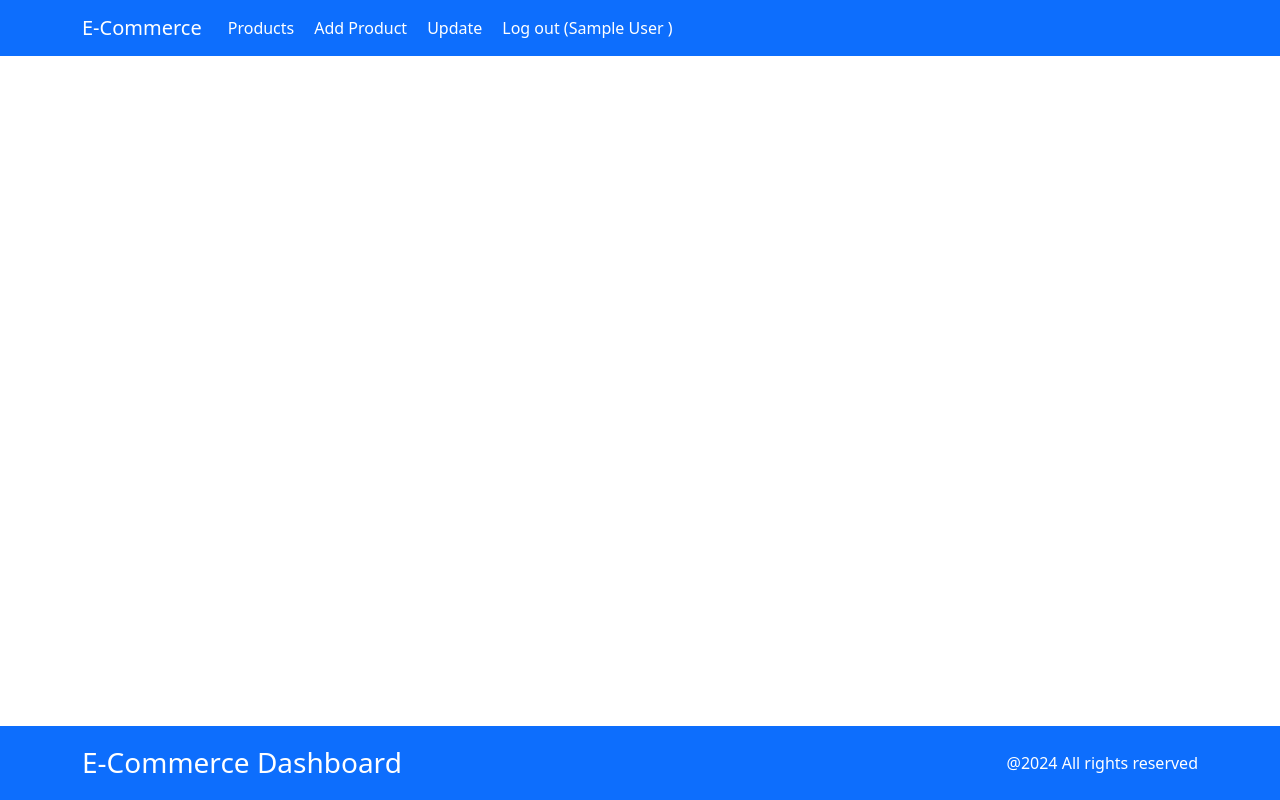
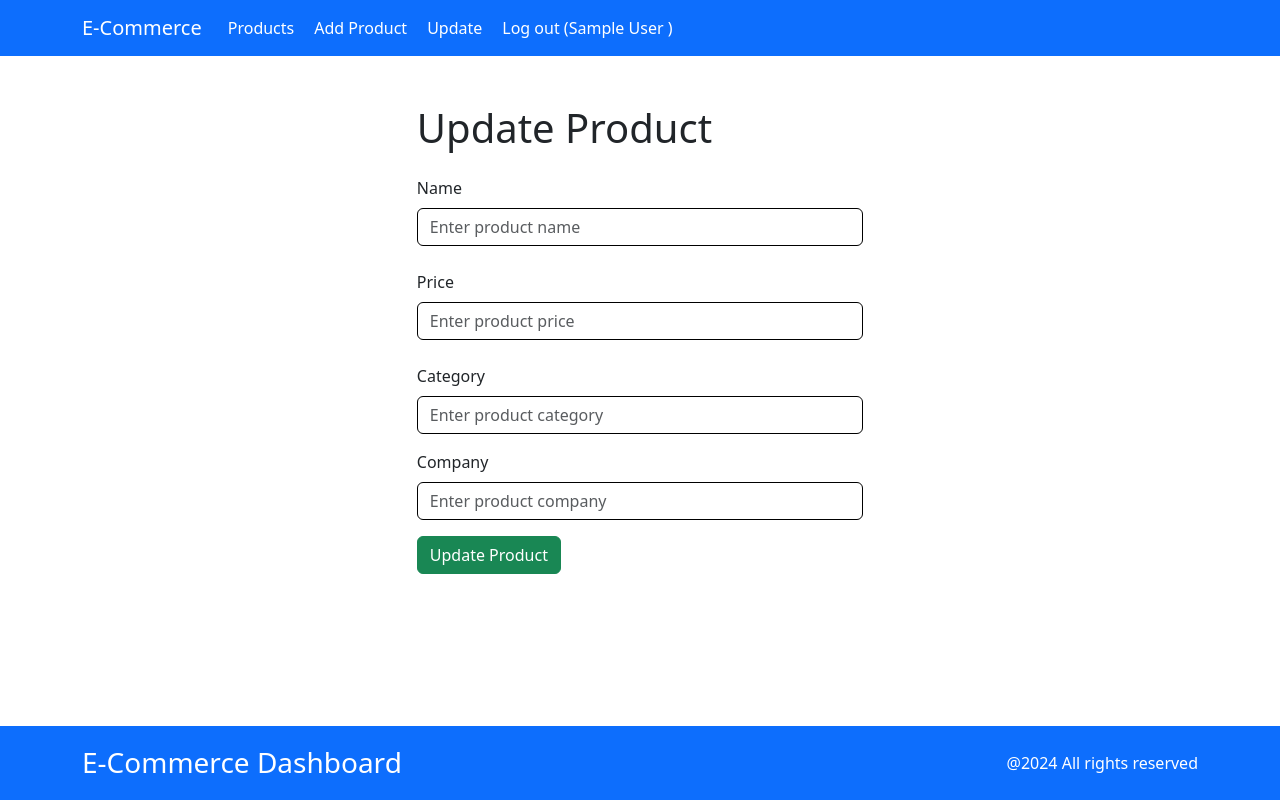
Before and after one commit to Vishwajeet-2000/E-Commerce-Dashboard, a React (Create React App) app in the folder e-comm_dashboard/: page /update/1 in a window 1280 px wide. Built offline with nearby package versions, Linux system fonts and the light colour scheme; no server answers; sample sign-in values are in the browser's storage.

Commit message:
Designed Update page and Integrated API's

```diff
--- a/e-comm_dashboard/src/App.css
+++ b/e-comm_dashboard/src/App.css
@@ -66,13 +66,13 @@
 }
 
 /* SignUp Form */
-.signup_form form, .login_form form, .add_product form {
+.signup_form form, .login_form form, .add_product form, .update_product form {
   width: 100%;
   max-width: 40%;
   margin: 0 auto;
 }
 
-.signup_form input.form-control, .login_form input.form-control, .add_product input.form-control {
+.signup_form input.form-control, .login_form input.form-control, .add_product input.form-control, .update_product input.form-control {
   border: 1px solid black;
 }
 
--- a/e-comm_dashboard/src/App.js
+++ b/e-comm_dashboard/src/App.js
@@ -21,7 +21,7 @@ function App() {
             <Route element={<PrivateComponent />}>
               <Route path='/' element={<ProductList />} />
               <Route path='/add' element={<AddProduct />} />
-              <Route path='/update' element={<Update />} />
+              <Route path='/update/:id' element={<Update />} />
               <Route path='/logout' element={<h1>Logout Component</h1>} />
             </Route>
 
--- a/e-comm_dashboard/src/Components/AddProduct.js
+++ b/e-comm_dashboard/src/Components/AddProduct.js
@@ -2,6 +2,7 @@ import React from 'react'
 import { useState } from 'react';
 import Button from 'react-bootstrap/Button';
 import Form from 'react-bootstrap/Form';
+import Alert from 'react-bootstrap/Alert';
 
 function AddProduct() {
 
@@ -35,10 +36,15 @@ const addProduct = async()=>{
     // navigate('/')
 }
 
+const alertBar = ()=>{
+
+}
+
   return (
     <div className='add_product'>
       <Form>
         <h1 className='mt-5'>Add Product</h1>
+        { !error ? <Alert variant="success"><Alert.Heading>Product added succesfully</Alert.Heading></Alert> : ""}
         <Form.Group className="mb-3 mt-4">
           <Form.Label>Name</Form.Label>
           <Form.Control type="name" value={name} onChange={(e) => setName(e.target.value)} placeholder="Enter product name" />
--- a/e-comm_dashboard/src/Components/ProductList.js
+++ b/e-comm_dashboard/src/Components/ProductList.js
@@ -1,10 +1,13 @@
 import React, { useState, useEffect } from 'react'
 import Table from 'react-bootstrap/Table';
 import Button from 'react-bootstrap/Button';
+// import { Link } from 'react-router-dom';
+import { useNavigate } from 'react-router-dom';
 
 function ProductList() {
 
   const [products, setProducts] = useState([]);
+  const navigate = useNavigate();
 
   useEffect(() => {
     getProducts();
@@ -26,7 +29,7 @@ function ProductList() {
       if(result){
         getProducts();
       }
-   };
+   }
 
   return (
     <div className='product_list'>
@@ -39,7 +42,7 @@ function ProductList() {
             <th>Price</th>
             <th>Category</th>
             <th>Company</th>
-            <th>Operations</th>
+            <th colSpan={2}>Operations</th>
           </tr>
         </thead>
         <tbody>
@@ -51,7 +54,9 @@ function ProductList() {
             <td>{item.price}</td>
             <td>{item.category}</td>
             <td>{item.company}</td>
-            <td><Button variant="primary" onClick={()=>deleteProduct(item._id)} type="button">Delete</Button></td>
+            {/* <td><Button variant="primary" type="button"><Link to={"/update/" + item._id}>Update</Link></Button></td> */}
+            <td><Button variant="success" onClick={()=>navigate("/update/" + item._id)} type="button">Update</Button></td>
+            <td><Button variant="danger" onClick={()=>deleteProduct(item._id)} type="button">Delete</Button></td>
           </tr>)
           }
         </tbody>
--- a/e-comm_dashboard/src/Components/Update.js
+++ b/e-comm_dashboard/src/Components/Update.js
@@ -1,9 +1,77 @@
 import React from 'react'
+import Button from 'react-bootstrap/Button';
+import Form from 'react-bootstrap/Form';
+import { useState, useEffect } from 'react';
+import { useNavigate, useParams } from 'react-router-dom';
 
 function Update() {
+
+  const [name, setName] = useState('');
+  const [price, setPrice] = useState('');
+  const [category, setCategory] = useState('');
+  const [company, setCompany] = useState('');
+
+  const params = useParams()
+  const navigate = useNavigate()
+
+  useEffect( ()=>{
+    getProductDetails();
+  },[])
+
+  const getProductDetails = async()=>{
+    console.log(params);
+    let result = await fetch(`http://localhost:5000/product/${params.id}`);
+    result = await result.json();
+
+    setName(result.name);
+    setPrice(result.price);
+    setCategory(result.category);
+    setCompany(result.company)
+  }
+
+  const updateProduct = async()=>{
+
+    console.log(name, price, category, company);
+
+    let result = await fetch(`http://localhost:5000/product/${params.id}`,
+      {
+        method : 'Put',
+        body : JSON.stringify({name, price, category, company}),
+        headers : {
+          'Content-Type':'application/json'
+        }
+      });
+      result = await result.json()
+      console.log(result);
+      navigate('/');
+  }
+
   return (
-    <div>
-      <h1>Update Component</h1>
+    <div className='update_product'>
+      <Form>
+        <h1 className='mt-5'>Update Product</h1>
+        <Form.Group className="mb-3 mt-4">
+          <Form.Label>Name</Form.Label>
+          <Form.Control type="name" value={name} onChange={(e) => setName(e.target.value)} placeholder="Enter product name" />
+        </Form.Group>
+
+        <Form.Group className="mb-3 mt-4">
+          <Form.Label>Price</Form.Label>
+          <Form.Control type="text" value={price} onChange={(e) => setPrice(e.target.value)} placeholder="Enter product price" />
+        </Form.Group>
+
+        <Form.Group className="mb-3 mt-4">
+          <Form.Label>Category</Form.Label>
+          <Form.Control type="text" value={category} onChange={(e) => setCategory(e.target.value)} placeholder="Enter product category" />
+        </Form.Group>
+
+        <Form.Group className="mb-3">
+          <Form.Label>Company</Form.Label>
+          <Form.Control type="text" value={company} onChange={(e) => setCompany(e.target.value)} placeholder="Enter product company" />
+        </Form.Group>
+
+        <Button variant="success" onClick={()=>{updateProduct()}} type="button">Update Product</Button>
+      </Form>
     </div>
   )
 }
```
